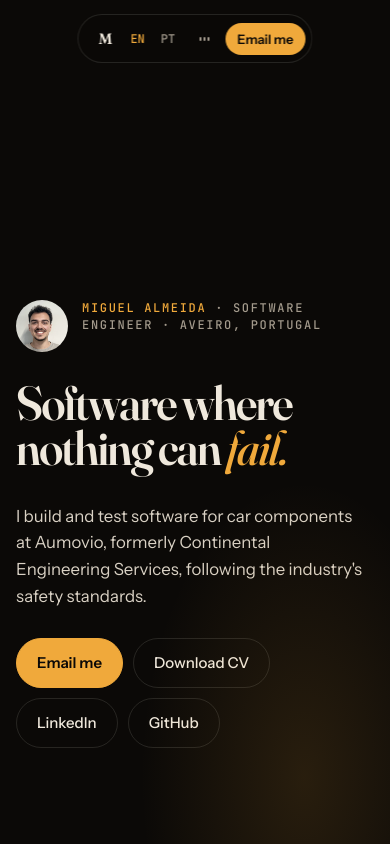
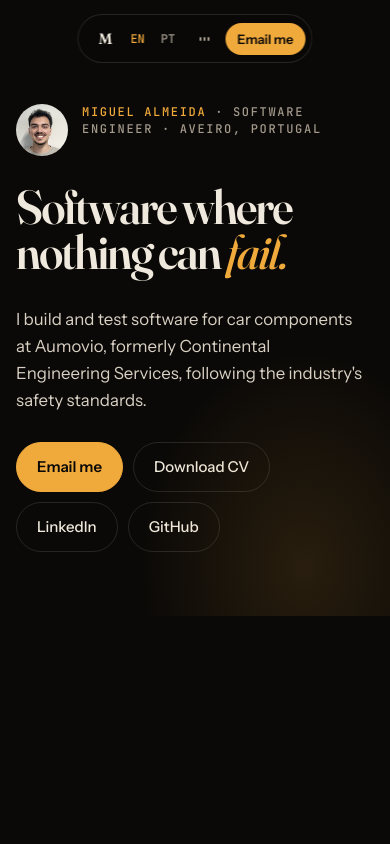
Before and after one commit to Miguel-47/miguel-47.github.io, a plain HTML site: page index.html in a window 390 px wide. Shown: the top 844 px of the page. Drawn offline with Linux system fonts and the light colour scheme.

Commit message:
Start the hero under the nav on phones
Co-Authored-By: Claude Opus 5.5 <noreply@anthropic.com>

```diff
--- a/index.html
+++ b/index.html
@@ -154,7 +154,7 @@
     .nav .hide-s { display: none; }
     .nav .me { padding-right: 6px; }
     .cue { display: none; }
-    .hero { padding-bottom: 96px; }
+    .hero { min-height: 0; justify-content: flex-start; padding-block: 104px 64px; }
     .kicker { align-items: flex-start; }
   }
   @media (prefers-reduced-motion: reduce) {
```
